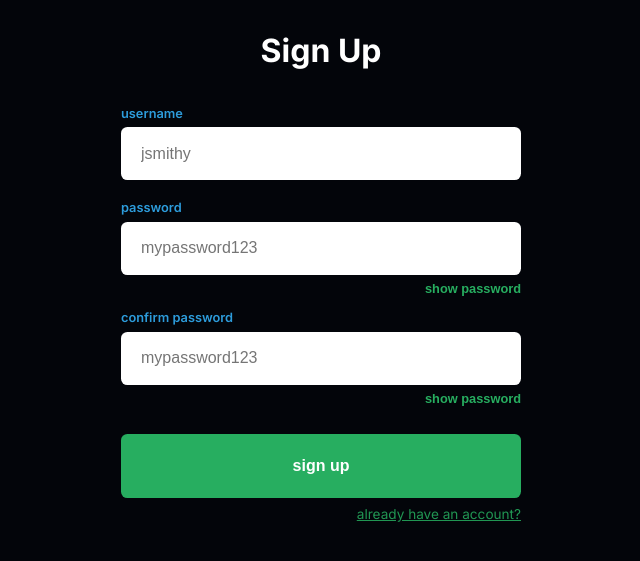
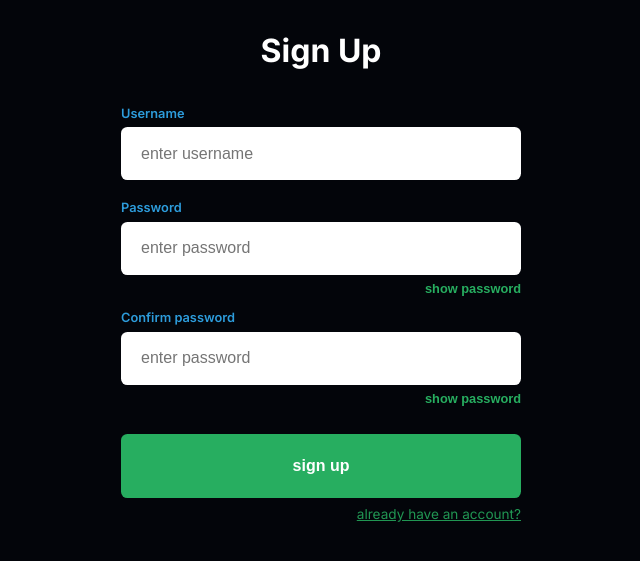
Before and after one commit to Team-5A/DjangoJam, a Django app: page /django_jam_app/register/ in a window 1280 px wide. Shown: the part 119-680 px from the top of the page, without its empty margins (319-959 px from the left). Run offline with Django 4.2, Linux system fonts and the light colour scheme.

Commit message:
Updated placeholder username/password text and capitalisation of headings of input fields

```diff
--- a/templates/django_jam_app/login.html
+++ b/templates/django_jam_app/login.html
@@ -18,13 +18,13 @@
       <h1 class="auth-form-title">Login</h1>
 
       <div class="input-container">
-        <label class="label" for="username">username</label>
+        <label class="label" for="username">Username</label>
         <input class="input" type="text" name="username" placeholder="jsmithy" size="32" />
       </div>
 
       <div class="input-container">
-        <label class="label" for="password">password</label>
-        <input class="input input--password" type="password" name="password" placeholder="mypassword123" size="32" />
+        <label class="label" for="password">Password</label>
+        <input class="input input--password" type="password" name="password" placeholder="enter password" size="32" />
 
         <button class="show-password-button" tabindex="-1" type="button" for="password">show password</button>
       </div>
--- a/templates/django_jam_app/register.html
+++ b/templates/django_jam_app/register.html
@@ -18,20 +18,20 @@
       <h1 class="auth-form-title">Sign Up</h1>
 
       <div class="input-container">
-        <label class="label" for="username">username</label>
-        <input class="input" type="text" name="username" placeholder="jsmithy" size="32" />
+        <label class="label" for="username">Username</label>
+        <input class="input" type="text" name="username" placeholder="enter username" size="32" />
       </div>
 
       <div class="input-container">
-        <label class="label" for="password">password</label>
-        <input class="input input--password" type="password" name="password" placeholder="mypassword123" size="32" />
+        <label class="label" for="password">Password</label>
+        <input class="input input--password" type="password" name="password" placeholder="enter password" size="32" />
 
         <button class="show-password-button" tabindex="-1" type="button" for="password">show password</button>
       </div>
 
       <div class="input-container" style="margin-top: -.35rem">
-        <label class="label" for="confirmPassword">confirm password</label>
-        <input class="input input--password" type="password" name="confirmPassword" placeholder="mypassword123" size="32" />
+        <label class="label" for="confirmPassword">Confirm password</label>
+        <input class="input input--password" type="password" name="confirmPassword" placeholder="enter password" size="32" />
 
         <button class="show-password-button" tabindex="-1" type="button" for="confirmPassword">show password</button>
       </div>
```
